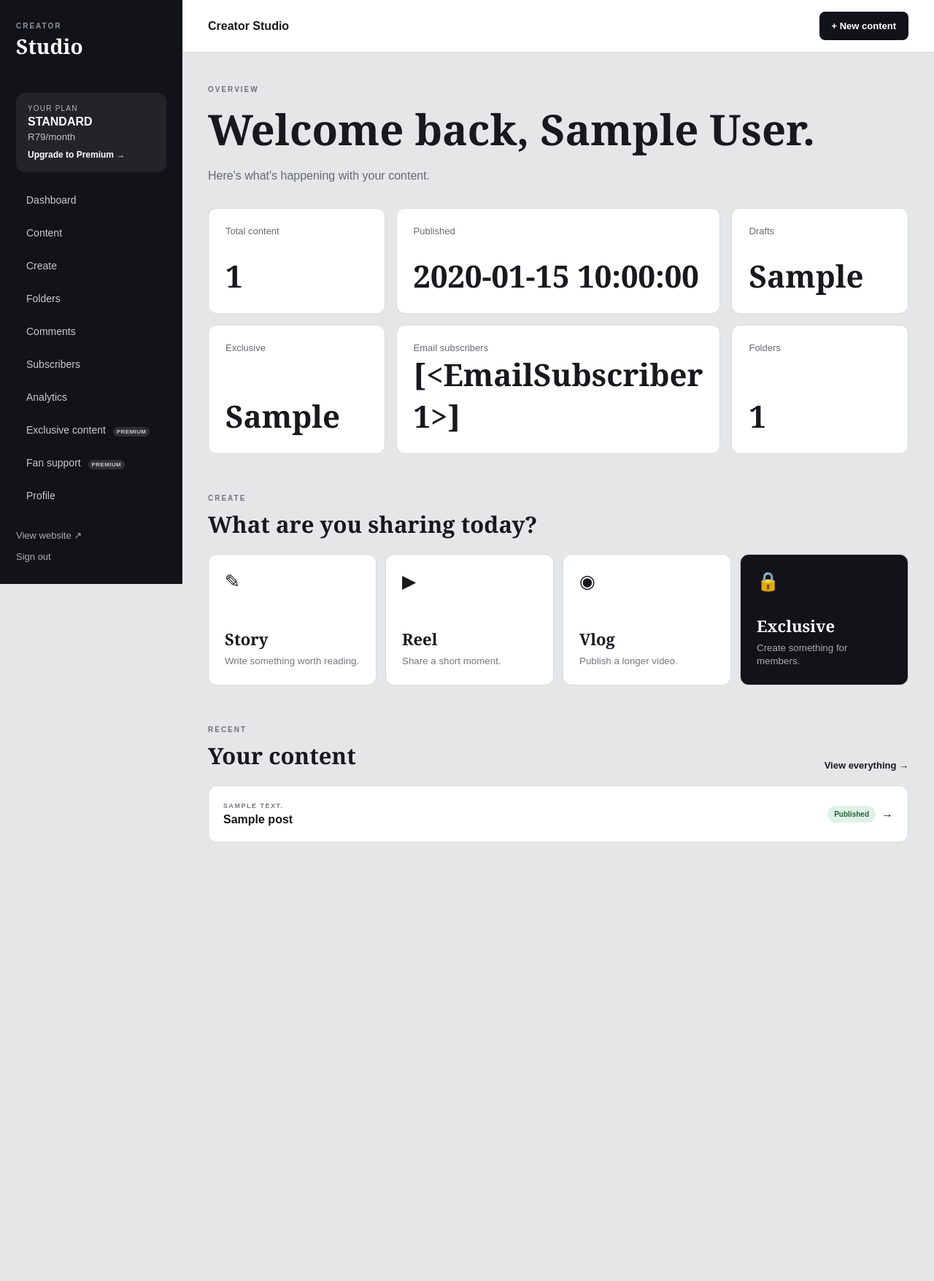
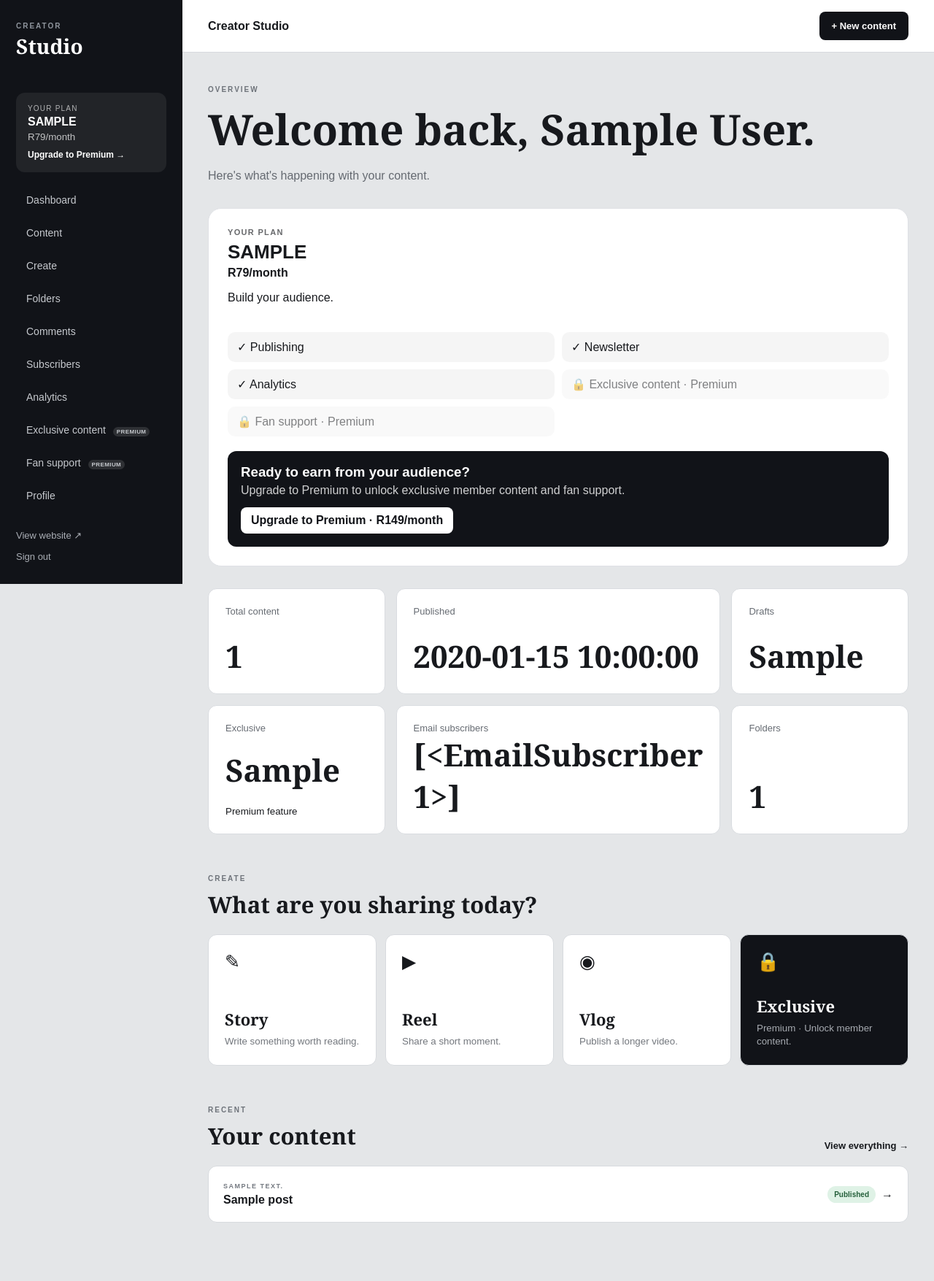
Before and after one commit to LasieHlongwane/blogi, a Flask app: template templates/studio/dashboard.html in a window 1280 px wide. Shown: the whole page at 73% size. Before the commit the page ends 1154 px from the top, so only its background shows below. Run offline with Flask 3, Linux system fonts and the light colour scheme; tables that the repository leaves empty hold one stand-in row (values such as "Sample post"); the template is opened without the code that fills it: values that come from a table or form of the project are taken from there, most other values are stand-ins (such as "Sample title", 1, 10 or a date in 2020); parts of the project's set-up code (start-up, migrations or seed data) failed here and were passed over.

Commit message:
Refactor dashboard HTML for improved layout and styles

```diff
--- a/templates/studio/dashboard.html
+++ b/templates/studio/dashboard.html
@@ -1,17 +1,135 @@
 {% extends "studio/base.html" %}
-
 
 {% block title %}
 Dashboard | Creator Studio
 {% endblock %}
 
-
 {% block content %}
 
+<style>
 
-<div class="page-heading">
+    .current-plan-panel {
+        margin-bottom: 30px;
+        padding: 26px;
+        border-radius: 18px;
+        background: #ffffff;
+        border: 1px solid #dfe1e5;
+    }
 
-    <div>
+    .current-plan-panel.premium {
+        background:
+            linear-gradient(
+                145deg,
+                #111318,
+                #292d34
+            );
+        color: #ffffff;
+        border-color: #111318;
+    }
+
+    .current-plan-top {
+        display: flex;
+        justify-content: space-between;
+        align-items: flex-start;
+        gap: 20px;
+    }
+
+    .current-plan-label {
+        display: block;
+        margin-bottom: 6px;
+        font-size: 11px;
+        font-weight: 700;
+        letter-spacing: 0.12em;
+        opacity: 0.65;
+    }
+
+    .current-plan-name {
+        margin: 0;
+        font-size: 26px;
+    }
+
+    .current-plan-price {
+        margin: 4px 0 0;
+        font-weight: 700;
+    }
+
+    .current-plan-features {
+        display: grid;
+        grid-template-columns: repeat(
+            2,
+            minmax(0, 1fr)
+        );
+        gap: 10px;
+        margin-top: 22px;
+    }
+
+    .current-plan-feature {
+        padding: 11px 13px;
+        border-radius: 10px;
+        background: rgba(
+            127,
+            127,
+            127,
+            0.08
+        );
+    }
+
+    .current-plan-panel.premium
+    .current-plan-feature {
+        background: rgba(
+            255,
+            255,
+            255,
+            0.08
+        );
+    }
+
+    .current-plan-feature.locked {
+        opacity: 0.55;
+    }
+
+    .upgrade-panel {
+        margin-top: 20px;
+        padding: 18px;
+        border-radius: 12px;
+        background: #111318;
+        color: #ffffff;
+    }
+
+    .upgrade-panel h3 {
+        margin: 0 0 5px;
+    }
+
+    .upgrade-panel p {
+        margin: 0 0 14px;
+        opacity: 0.8;
+    }
+
+    .upgrade-panel a {
+        display: inline-block;
+        padding: 9px 14px;
+        border-radius: 8px;
+        background: #ffffff;
+        color: #111318;
+        text-decoration: none;
+        font-weight: 700;
+    }
+
+    @media (
+        max-width: 700px
+    ) {
+
+        .current-plan-top {
+            display: block;
+        }
+
+        .current-plan-features {
+            grid-template-columns: 1fr;
+        }
+
+    }
+
+</style><div class="page-heading"><div>
 
     <span class="eyebrow">
         OVERVIEW
@@ -28,18 +146,123 @@
 
 </div>
 
+</div><!-- =========================================================
+     YOUR PLAN
+========================================================== --><section
+    id="premium-features"
+    class="
+        current-plan-panel
+        {% if creator_account.plan == 'premium' %}
+            premium
+        {% endif %}
+    "
+><div class="current-plan-top">
+
+    <div>
+
+        <span class="current-plan-label">
+            YOUR PLAN
+        </span>
+
+        <h2 class="current-plan-name">
+            {{ creator_account.plan|default(
+                "standard",
+                true
+            )|upper }}
+        </h2>
+
+        {% if creator_account.plan == "premium" %}
+
+            <p class="current-plan-price">
+                R149/month
+            </p>
+
+            <p>
+                Earn from your audience.
+            </p>
+
+        {% else %}
+
+            <p class="current-plan-price">
+                R79/month
+            </p>
+
+            <p>
+                Build your audience.
+            </p>
+
+        {% endif %}
+
+    </div>
+
 </div>
 
 
+<div class="current-plan-features">
 
-<!-- =========================================================
-     STATS
-========================================================== -->
+    <div class="current-plan-feature">
+        ✓ Publishing
+    </div>
 
-<div class="stats-grid">
+    <div class="current-plan-feature">
+        ✓ Newsletter
+    </div>
+
+    <div class="current-plan-feature">
+        ✓ Analytics
+    </div>
 
 
-    <div class="stat-card">
+    {% if creator_account.plan == "premium" %}
+
+        <div class="current-plan-feature">
+            ✓ Exclusive content
+        </div>
+
+        <div class="current-plan-feature">
+            ✓ Fan support
+        </div>
+
+    {% else %}
+
+        <div class="current-plan-feature locked">
+            🔒 Exclusive content · Premium
+        </div>
+
+        <div class="current-plan-feature locked">
+            🔒 Fan support · Premium
+        </div>
+
+    {% endif %}
+
+</div>
+
+
+{% if creator_account.plan != "premium" %}
+
+    <div class="upgrade-panel">
+
+        <h3>
+            Ready to earn from your audience?
+        </h3>
+
+        <p>
+            Upgrade to Premium to unlock
+            exclusive member content and
+            fan support.
+        </p>
+
+        <a href="#">
+            Upgrade to Premium · R149/month
+        </a>
+
+    </div>
+
+{% endif %}
+
+</section><!-- =========================================================
+     STATS
+========================================================== --><div class="stats-grid"><div class="stat-card">
 
     <span>
         Total content
@@ -88,6 +311,14 @@
         {{ exclusive_posts }}
     </strong>
 
+    {% if creator_account.plan != "premium" %}
+
+        <small>
+            Premium feature
+        </small>
+
+    {% endif %}
+
 </div>
 
 
@@ -116,18 +347,9 @@
 
 </div>
 
-
-</div>
-
-
-
-<!-- =========================================================
+</div><!-- =========================================================
      QUICK ACTIONS
-========================================================== -->
-
-<section class="admin-section">
-
-    <div class="section-title">
+========================================================== --><section class="admin-section"><div class="section-title">
 
     <div>
 
@@ -213,10 +435,12 @@
     </a>
 
 
+    {% if creator_account.plan == "premium" %}
+
         <a
             href="{{ url_for(
                 'studio.content_new'
-            ) }}?type=vlog"
+            ) }}?access=subscriber"
             class="quick-action dark"
         >
 
@@ -234,20 +458,35 @@
 
         </a>
 
+    {% else %}
+
+        <a
+            href="#premium-features"
+            class="quick-action dark"
+        >
+
+            <span class="quick-icon">
+                🔒
+            </span>
+
+            <strong>
+                Exclusive
+            </strong>
+
+            <small>
+                Premium · Unlock member content.
+            </small>
+
+        </a>
+
+    {% endif %}
+
 
 </div>
 
-</section>
-
-
-
-<!-- =========================================================
+</section><!-- =========================================================
      RECENT CONTENT
-========================================================== -->
-
-<section class="admin-section">
-
-    <div class="section-title">
+========================================================== --><section class="admin-section"><div class="section-title">
 
     <div>
 
@@ -341,7 +580,4 @@
 
 {% endif %}
 
-</section>
-
-
-{% endblock %}
+</section>{% endblock %}
```
Lines whose indentation alone changed are shown as unchanged.
